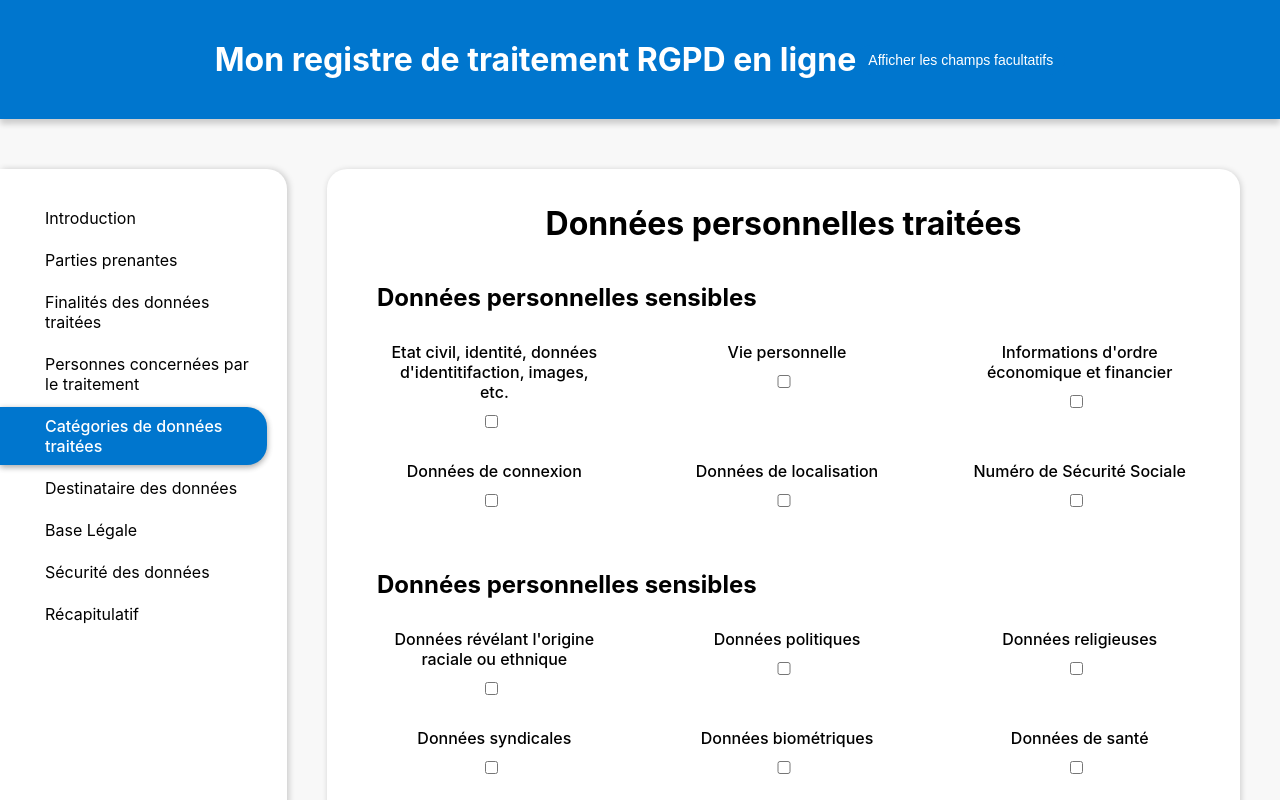
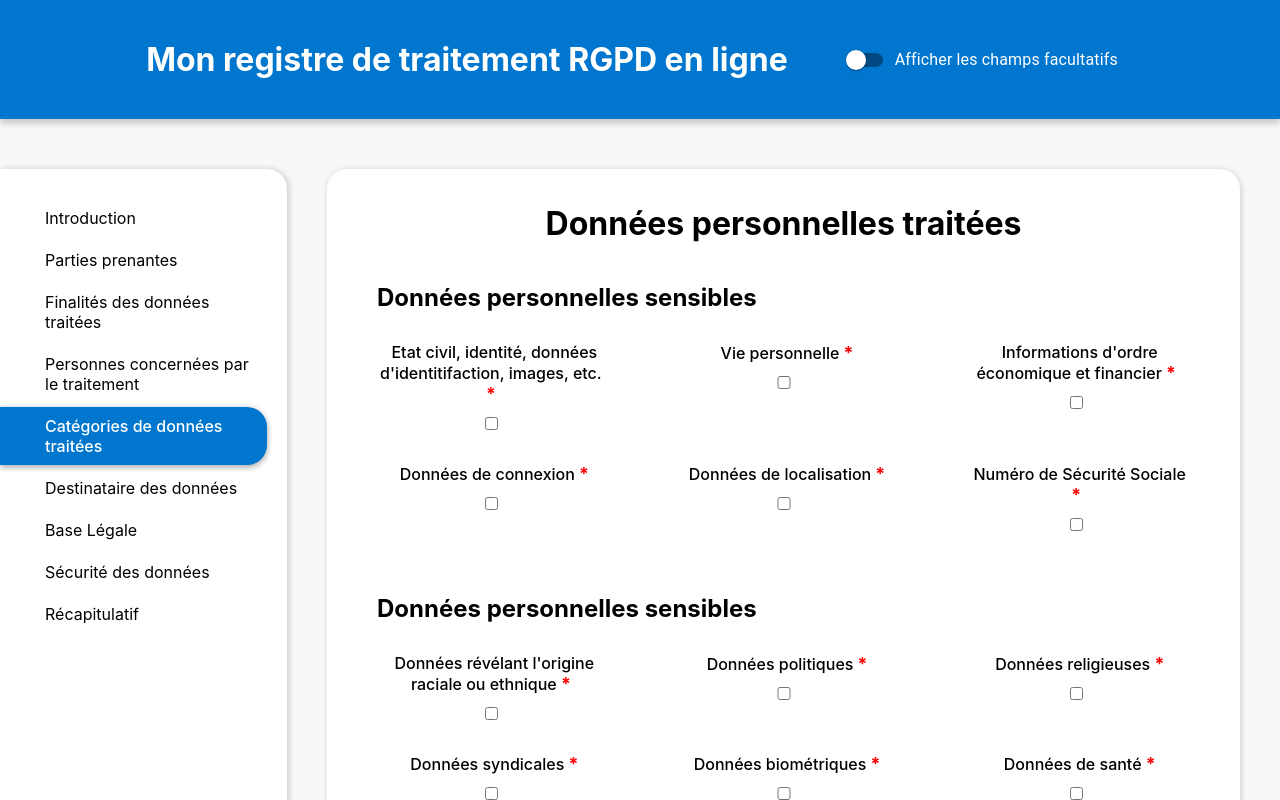
Before and after one commit to BaptLab/mon_registre_en_ligne, a React (Create React App) app: page / in a window 1280 px wide. Both pictures are taken after a click on the item "Catégories de données traitées". Shown: the top 800 px of the page. Built offline with nearby package versions, Linux system fonts and the light colour scheme.

Commit message:
switchFields progress

```diff
--- a/package.json
+++ b/package.json
@@ -3,9 +3,13 @@
   "version": "0.1.0",
   "private": true,
   "dependencies": {
+    "@emotion/react": "^11.11.1",
+    "@emotion/styled": "^11.11.0",
     "@fortawesome/fontawesome-svg-core": "^6.4.2",
     "@fortawesome/free-solid-svg-icons": "^6.4.2",
     "@fortawesome/react-fontawesome": "^0.2.0",
+    "@mui/material": "^5.14.11",
+    "@mui/styled-engine-sc": "^5.14.11",
     "@reduxjs/toolkit": "^1.9.5",
     "@testing-library/jest-dom": "^5.17.0",
     "@testing-library/react": "^13.4.0",
@@ -17,6 +21,7 @@
     "react-redux": "^8.1.2",
     "react-router-dom": "^6.15.0",
     "react-scripts": "5.0.1",
+    "styled-components": "^5.3.11",
     "web-vitals": "^2.1.4"
   },
   "scripts": {
--- a/src/components/Inputs/Input.jsx
+++ b/src/components/Inputs/Input.jsx
@@ -93,6 +93,7 @@ const Input = (props) => {
           id={`${props.id}-label-and-tooltip-section`}
           className="label-and-tooltip-section"
         >
+          <div className="label-container">
             <label
               htmlFor={`${props.id}-input`}
               id={`${props.id}-label`}
@@ -100,6 +101,8 @@ const Input = (props) => {
             >
               {props.label}
             </label>
+            {!props.optional && <span className="optional-star"> *</span>}
+          </div>
           {props.tooltipContent && (
             <>
               <FontAwesomeIcon
--- a/src/components/Inputs/input.css
+++ b/src/components/Inputs/input.css
@@ -59,6 +59,12 @@
   width: 100%;
 }
 
+.input-container .optional-star {
+  color: red;
+  font-size: 1.1em;
+  font-weight: bold;
+}
+
 .double-input-container {
   display: flex;
   justify-content: space-between;
--- a/src/layout/header/Header.jsx
+++ b/src/layout/header/Header.jsx
@@ -2,10 +2,11 @@ import { useDispatch, useSelector } from "react-redux";
 import "./header.css";
 import { useNavigate } from "react-router-dom";
 import { switchOptionalFields } from "../../redux/slices/optionalFieldSlice";
+import FormControlLabel from "@mui/material/FormControlLabel";
+import Switch from "@mui/material/Switch";
 
 const Header = () => {
   const optionalFieldsValue = useSelector((state) => state.optionalFields);
-  console.log(optionalFieldsValue);
   const navigate = useNavigate();
   const dispatch = useDispatch();
   let handleRedirection = (url) => {
@@ -21,14 +22,18 @@ const Header = () => {
         Mon registre de traitement RGPD en ligne
       </h1>
       <div className="switchFields-btn-container">
-        <button
-          className="btn"
-          onClick={() => {
-            dispatch(switchOptionalFields());
-          }}
-        >
-          Afficher les champs facultatifs
-        </button>
+        <FormControlLabel
+          control={
+            <Switch
+              color="default"
+              onChange={() => {
+                dispatch(switchOptionalFields());
+              }}
+              checked={optionalFieldsValue ? false : true}
+            />
+          }
+          label="Afficher les champs facultatifs"
+        />
       </div>
     </header>
   );
--- a/src/layout/header/header.css
+++ b/src/layout/header/header.css
@@ -11,3 +11,7 @@ header {
 header h1 {
   cursor: pointer;
 }
+
+.switchFields-btn-container {
+  margin-left: 60px;
+}
--- a/src/pages/Données/Données.jsx
+++ b/src/pages/Données/Données.jsx
@@ -168,6 +168,7 @@ const Données = () => {
                         <Input
                           label={`Donnée d'identité ${index + 1}`}
                           id={`civData${index + 1}`}
+                          optional={true}
                           key={index}
                           page="dataPageData"
                           type="text"
@@ -190,6 +191,7 @@ const Données = () => {
                         <Input
                           label={`Donnée de vie personnelle ${index + 1}`}
                           id={`viePersoData${index + 1}`}
+                          optional={true}
                           key={index}
                           page="dataPageData"
                           type="text"
@@ -215,6 +217,7 @@ const Données = () => {
                         <Input
                           label={`Donnée d'ordre économique ${index + 1}`}
                           id={`ecoData${index + 1}`}
+                          optional={true}
                           key={index}
                           page="dataPageData"
                           type="text"
@@ -240,6 +243,7 @@ const Données = () => {
                         <Input
                           label={`Donnée de connexion ${index + 1}`}
                           id={`connexionData${index + 1}`}
+                          optional={true}
                           key={index}
                           page="dataPageData"
                           type="text"
@@ -265,6 +269,7 @@ const Données = () => {
                         <Input
                           label={`Donnée de localisation ${index + 1}`}
                           id={`localisationData${index + 1}`}
+                          optional={true}
                           key={index}
                           page="dataPageData"
                           type="text"
@@ -306,6 +311,7 @@ const Données = () => {
                         <Input
                           label={`Donnée éthnique${index + 1}`}
                           id={`ethData${index + 1}`}
+                          optional={true}
                           key={index}
                           page="dataPageData"
                           type="text"
@@ -326,6 +332,7 @@ const Données = () => {
                         <Input
                           label={`Donnée politique ${index + 1}`}
                           id={`politicData${index + 1}`}
+                          optional={true}
                           key={index}
                           page="dataPageData"
                           type="text"
@@ -347,6 +354,7 @@ const Données = () => {
                         <Input
                           label={`Donnée religieuse ${index + 1}`}
                           id={`religiousData${index + 1}`}
+                          optional={true}
                           key={index}
                           page="dataPageData"
                           type="text"
@@ -368,6 +376,7 @@ const Données = () => {
                         <Input
                           label={`Donnée syndicale ${index + 1}`}
                           id={`syndicalData${index + 1}`}
+                          optional={true}
                           key={index}
                           page="dataPageData"
                           type="text"
@@ -393,6 +402,7 @@ const Données = () => {
                         <Input
                           label={`Donnée biométrique ${index + 1}`}
                           id={`biometricData${index + 1}`}
+                          optional={true}
                           key={index}
                           page="dataPageData"
                           type="text"
@@ -414,6 +424,7 @@ const Données = () => {
                         <Input
                           label={`Donnée de santé ${index + 1}`}
                           id={`healthData${index + 1}`}
+                          optional={true}
                           key={index}
                           page="dataPageData"
                           type="text"
@@ -439,6 +450,7 @@ const Données = () => {
                         <Input
                           label={`Donnée à caractère sexuel ${index + 1}`}
                           id={`sexualData${index + 1}`}
+                          optional={true}
                           key={index}
                           page="dataPageData"
                           type="text"
@@ -464,6 +476,7 @@ const Données = () => {
                         <Input
                           label={`Donnée relative à une condamnation pénale ${index + 1}`}
                           id={`convictionData${index + 1}`}
+                          optional={true}
                           key={index}
                           page="dataPageData"
                           type="text"
--- a/src/pages/Données/données.css
+++ b/src/pages/Données/données.css
@@ -37,6 +37,19 @@
   text-align: center;
   width: 100%;
 }
+
+#data-form
+  .data-input-section
+  .global-input-container
+  .hide
+  + .add-and-delete-btn-section {
+  display: none;
+}
+
+#data-form .data-input-section .global-input-container .hide {
+  display: none;
+}
+
 #data-form .label-and-tooltip-section {
   justify-content: center;
 }
```
Also changed, not shown: 1 other file (tests, documents, lock files or other folders). Lines whose indentation alone changed are shown as unchanged.
